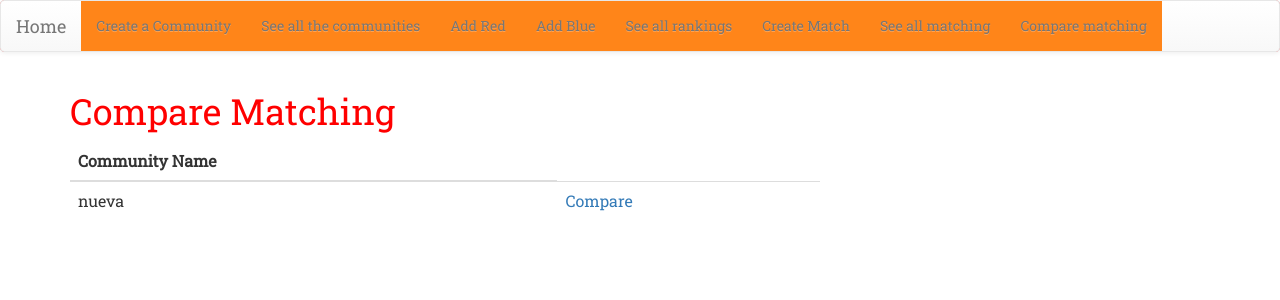
After one commit to lmarianarp19/myMatchingApp, a Django app: page /matching_compare/ in a window 1280 px wide. The commit adds this page. Shown: the top 300 px of the page. Run offline with Django 3.2, Linux system fonts and the light colour scheme; data comes from the database, SQL or seed files in the repository; some libraries are stand-ins or nearby versions.

Commit message:
change the blue, red and pairing, now pairing have blue and red id

```diff
--- a/myMatchingApp/match/models.py
+++ b/myMatchingApp/match/models.py
@@ -5,7 +5,6 @@ class Red(models.Model):
 
     name =  models.CharField(max_length=50)
     community = models.ForeignKey('Community', on_delete=models.CASCADE)
-    pairing = models.ForeignKey('Pairing', on_delete=models.CASCADE, null=True)
 
     class Meta:
         unique_together = (("community", "name"),)
@@ -21,7 +20,7 @@ class Red(models.Model):
 class Blue(models.Model):
     name = models.CharField(max_length=50)
     community = models.ForeignKey('Community', on_delete=models.CASCADE)
-    pairing = models.ForeignKey('Pairing', on_delete=models.CASCADE, null=True)
+
 
     class Meta:
         unique_together = (("community", "name"),)
@@ -46,6 +45,8 @@ class Ranking(models.Model):
 
 class Pairing(models.Model):
     matching = models.ForeignKey('Matching', on_delete=models.CASCADE)
+    blue = models.ForeignKey('Blue',on_delete=models.CASCADE)
+    red = models.ForeignKey('Red',on_delete=models.CASCADE)
     # def __str__(self):
     #     """
     #     String for representing the MyModelName object (in Admin site etc.)
@@ -67,11 +68,7 @@ class Matching(models.Model):
 
     class Meta:
         unique_together = (("community", "algorithm"),)
-    def __str__(self):
-        """
-        String for representing the MyModelName object (in Admin site etc.)
-        """
-        return self.name
+
 # TODO poner un status ready para ver si todas las personas ya pusieron el ranking
 
 
--- /dev/null
+++ b/myMatchingApp/match/templates/match/matching_compare.html
@@ -0,0 +1,20 @@
+{% extends 'match/base.html' %}
+
+{% block content %}
+<h1>Compare Matching</h1>
+<table class="table">
+  <thead>
+    <tr>
+      <th scope="col">Community Name</th>
+    </tr>
+  </thead>
+  <tbody>
+    {% for community in communities %}
+    <tr>
+      <td>{{ community.name }}</td>
+      <td><a href="{% url 'make_graphs' community.pk%}" ><span> Compare </span></a></td>
+    </tr>
+    {% endfor %}
+  </tbody>
+</table>
+{% endblock %}
--- a/myMatchingApp/match/templates/match/navbar.html
+++ b/myMatchingApp/match/templates/match/navbar.html
@@ -22,18 +22,8 @@
           <li><a href="{% url 'ranking_list' %}" ><span>See all rankings </span></a></li>
           <li><a href="{% url 'new_matching' %}" ><span>Create Match </span></a></li>
           <li><a href="{% url 'matching_list' %}" ><span>See all matching </span></a></li>
-          <li class="dropdown">
-            <a href="#" class="dropdown-toggle" data-toggle="dropdown" role="button" aria-haspopup="true" aria-expanded="false">Dropdown <span class="caret"></span></a>
-            <ul class="dropdown-menu">
-              <li><a href="#">Action</a></li>
-              <li><a href="#">Another action</a></li>
-              <li><a href="#">Something else here</a></li>
-              <li role="separator" class="divider"></li>
-              <li><a href="#">Separated link</a></li>
-              <li role="separator" class="divider"></li>
-              <li><a href="#">One more separated link</a></li>
-            </ul>
-          </li>
+          <li><a href="{% url 'matching_compare' %}" ><span>Compare matching </span></a></li>
+
         </ul>
 
       </div><!-- /.navbar-collapse -->
--- a/myMatchingApp/match/urls.py
+++ b/myMatchingApp/match/urls.py
@@ -24,6 +24,8 @@ urlpatterns = [
     path('community/new/', views.CommunityCreate.as_view(), name='community_new'),
     path('commmunity/<int:pk>/edit/', views.CommunityUpdate.as_view(), name='community_edit'),
     path('matching/<int:pk>/delete/', views.MatchingDelete.as_view(), name='matching_delete'),
+    path('matching_compare/', views.matching_compare, name= 'matching_compare'),
+    path('matching_compare/<int:pk>/', views.make_graphs, name='make_graphs')
     # path('matching/<int:pk>/delete/', views.MatchingDelete.as_view(), name='matching_delete'),
 
 ]
--- a/myMatchingApp/match/views.py
+++ b/myMatchingApp/match/views.py
@@ -7,6 +7,8 @@ from django.views.generic.edit import CreateView, UpdateView, DeleteView
 from django.urls import reverse_lazy
 from django.core.exceptions import ValidationError
 from django.views import View
+# puse esto para hacer los graficos, tal vez no lo necesito. Si no funciona es porque no puse el link a ajax
+from django.http import JsonResponse
 
 
 # Create your views here.
@@ -164,31 +166,43 @@ def blue_details(request, pk):
     rankings = Ranking.objects.filter(blue = blue)
     # puede ser mas de un pairing, uno por algoritmo
     pairs_algorithm = {}
-    if blue.pairing:
-        pairing = Pairing.objects.filter(pk = blue.pairing.pk)
-        for pair in pairing:
-            # no se si puedo asignar pair como nombre de un hash
-            # print('this is the pair')
-            # print(pair.values())
+    blue_pairs = Pairing.objects.filter(pk = blue.pk)
+    if blue_pairs:
+        for pair in blue_pairs:
             red_algorithm = {}
-            red_pair = Red.objects.filter(pairing = pair)
-            red_name = red_pair[0].name
+            red_pair = pair.red
+            red_name = red_pair.name
             matching = pair.matching
-            # TODO cuando ponga la condicion de unique togehter matching y community puedo sacr el puntaje de red
+            algorithm = matching.algorithm
+            blue_algorithm['red_name'] = red_name
+            blue_algorithm['algorithm'] = algorithm
+            pairs_algorithm[pair.pk] = blue_algorithm
 
-            # happiness = Ranking.objects.filter(red = red_pair)
-            # print('this is happiness')
-            # print(happiness)
-            # satisfaction = happiness[0].blue_to_red_score
-            # tal ves esto no funciona porque talvez matching es solo una id y no todo el modelo
-            algorithm = matching.algorithm
-            red_algorithm['red_name'] = red_name
-            red_algorithm['algorithm'] = algorithm
-            # red_algorithm['happiness'] = satisfaccion
-            pairs_algorithm[pair.pk] = red_algorithm
-        print('this is the pairs_algorithm')
-        esto = pairs_algorithm
-        print(esto)
+    # if blue.pairing:
+    #     pairing = Pairing.objects.filter(pk = blue.pairing.pk)
+    #     for pair in pairing:
+    #         # no se si puedo asignar pair como nombre de un hash
+    #         # print('this is the pair')
+    #         # print(pair.values())
+    #         red_algorithm = {}
+    #         red_pair = Red.objects.filter(pairing = pair)
+    #         red_name = red_pair[0].name
+    #         matching = pair.matching
+    #         # TODO cuando ponga la condicion de unique togehter matching y community puedo sacr el puntaje de red
+    #
+    #         # happiness = Ranking.objects.filter(red = red_pair)
+    #         # print('this is happiness')
+    #         # print(happiness)
+    #         # satisfaction = happiness[0].blue_to_red_score
+    #         # tal ves esto no funciona porque talvez matching es solo una id y no todo el modelo
+    #         algorithm = matching.algorithm
+    #         red_algorithm['red_name'] = red_name
+    #         red_algorithm['algorithm'] = algorithm
+    #         # red_algorithm['happiness'] = satisfaccion
+    #         pairs_algorithm[pair.pk] = red_algorithm
+    #     print('this is the pairs_algorithm')
+    #     esto = pairs_algorithm
+    #     print(esto)
     return render(request, 'match/blue_details.html', {'blue': blue,  'blue_id': pk, 'red_scores' : red_scores,  'pairs_algorithm': pairs_algorithm, 'community': community })
 
 
@@ -216,17 +230,29 @@ def red_details(request, pk):
 
     # in case there is  a pair, it gives the pair and the algoritm.
     pairs_algorithm = {}
-    if red.pairing:
-        pairing = Pairing.objects.filter(pk = red.pairing.pk)
-        for pair in pairing:
+    red_pairs = Pairing.objects.filter(pk = red.pk)
+    if red_pairs:
+        for pair in red_pairs:
             blue_algorithm = {}
-            blue_pair = Blue.objects.filter(pairing = pair)
-            blue_name = blue_pair[0].name
+            blue_pair = pair.blue
+            blue_name = blue_pair.name
             matching = pair.matching
             algorithm = matching.algorithm
             blue_algorithm['blue_name'] = blue_name
             blue_algorithm['algorithm'] = algorithm
             pairs_algorithm[pair.pk] = blue_algorithm
+    #
+    # if red.pairing:
+    #     pairing = Pairing.objects.filter(pk = red.pairing.pk)
+    #     for pair in pairing:
+    #         blue_algorithm = {}
+    #         blue_pair = Blue.objects.filter(pairing = pair)
+    #         blue_name = blue_pair[0].name
+    #         matching = pair.matching
+    #         algorithm = matching.algorithm
+    #         blue_algorithm['blue_name'] = blue_name
+    #         blue_algorithm['algorithm'] = algorithm
+    #         pairs_algorithm[pair.pk] = blue_algorithm
     return render(request, 'match/red_details.html', {'red': red,  'red_id': pk, 'blue_scores' : blue_scores,  'pairs_algorithm': pairs_algorithm, 'community' : community })
 
 def new_ranking_by_blue(request, red_id, blue_id):
@@ -350,8 +376,6 @@ class New_matching(View):
                 proposer = Red
                 recipient = Blue
             self.all_proposer(proposer_instance)
-            print('this is all proposer')
-            print(self.all_proposer)
             # self.free_proposer =all_proposer(self, proposer_instance)
             self.another_iteration_step()
             print('this is the final match')
@@ -373,12 +397,15 @@ class New_matching(View):
     def make_pair(self, proposer, recipient, subarray, community, matching):
         get_proposer = proposer.objects.filter(name = subarray[0], community = community)[0]
         get_recipient = recipient.objects.filter(name = subarray[1], community = community)[0]
-        pairing_new = Pairing(matching = matching)
+        if proposer == Blue:
+            pairing_new = Pairing(matching = matching, blue = get_proposer, red = get_recipient)
+        else:
+            pairing_new = Pairing(matching = matching, red = get_proposer, blue = get_recipient)
         pairing_new.save()
-        get_proposer.pairing = pairing_new
-        get_recipient.pairing = pairing_new
-        get_proposer.save()
-        get_recipient.save()
+        # get_proposer.pairing = pairing_new
+        # get_recipient.pairing = pairing_new
+        # get_proposer.save()
+        # get_recipient.save()
 
 
 
@@ -497,8 +524,40 @@ class MatchingDelete(DeleteView):
     model = Matching
     success_url = reverse_lazy('matching_list')
 
+def matching_compare(request):
+    communities = Community.objects.all()
+    return render(request, 'match/matching_compare.html', {'communities': communities})
 
 
+def make_graphs(request, pk):
+    community = Community.objects.filter(pk = pk)
+    # son dos matching
+    matchings = Matching.objects.filter(community = community[0])
+    data = {}
+    for match in matchings:
+        # son varios pairs por cada algoritmo
+        pairs = Pairing.objects.filter(matching = match)
+        print('pairs')
+        print(pairs.values())
+        algorithm = match.algorithm
+        scores = { }
+        scores['algorithm'] = algorithm
+
+        for pair in pairs:
+            red = Red.objects.filter(pairing = pair)
+            blue = Blue.objects.filter(pairing = pair)
+            print('blue')
+            print(blue)
+            print('red')
+            print(red)
+            ranking = Ranking.objects.filter(red= red[0], blue = blue[0])
+            blue_happiness = ranking[0].blue_to_red_score
+            red_happiness = ranking[0].red_to_blue_score
+            scores[blue[0].name] = blue_happiness
+            scores[red[0].name] = red_happiness
+        data['algoritm'] = scores
+    # return JsonResponse(data, pk)
+    return render(request, 'match/new_graph.html', {'data': data})
 
 #
 # def new_matching(request):
```
Also changed, not shown: myMatchingApp/match/templates/match/new_graph.html (added, +13 -0 lines), myMatchingApp/db.sqlite3, myMatchingApp/match/migrations/0013_auto_20180122_2153.py (added).
